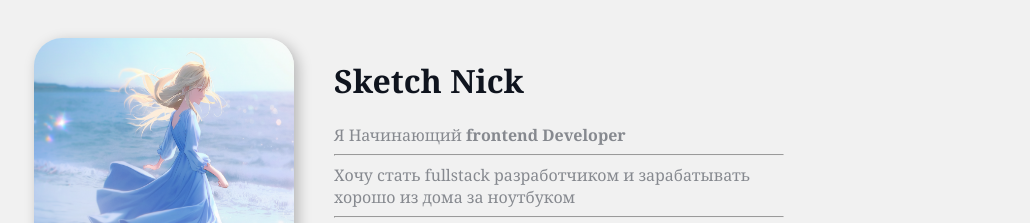
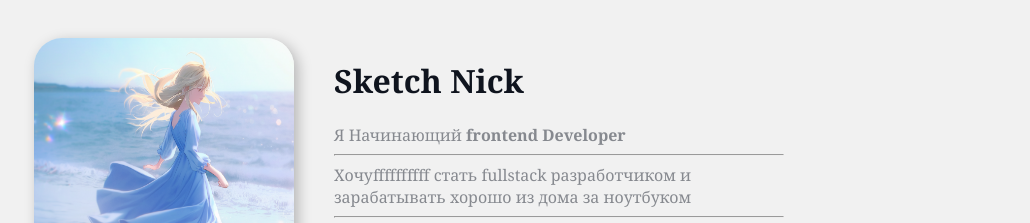
Before and after one commit to Cyberkiberfox/fvf, a plain HTML site: page index.html in a window 1280 px wide. Shown: the top 223 px of the page, without its empty margins (231-1261 px from the left). Drawn offline with Linux system fonts and the light colour scheme.

Commit message:
Update index.html

```diff
--- a/index.html
+++ b/index.html
@@ -16,7 +16,7 @@
     <h1>Sketch Nick</h1>
   <p>  Я Начинающий<strong> frontend Developer </strong>  </p>
   <hr>
-  <p>  Хочу стать fullstack разработчиком и зарабатывать хорошо из дома за ноутбуком </p>
+  <p>  Хочуffffffffff стать fullstack разработчиком и зарабатывать хорошо из дома за ноутбуком </p>
   <hr>
   <p>На аватарке картинка которая сгенерированна нейросетью по моим тегам .Получилось хорошо</p>
 
```
